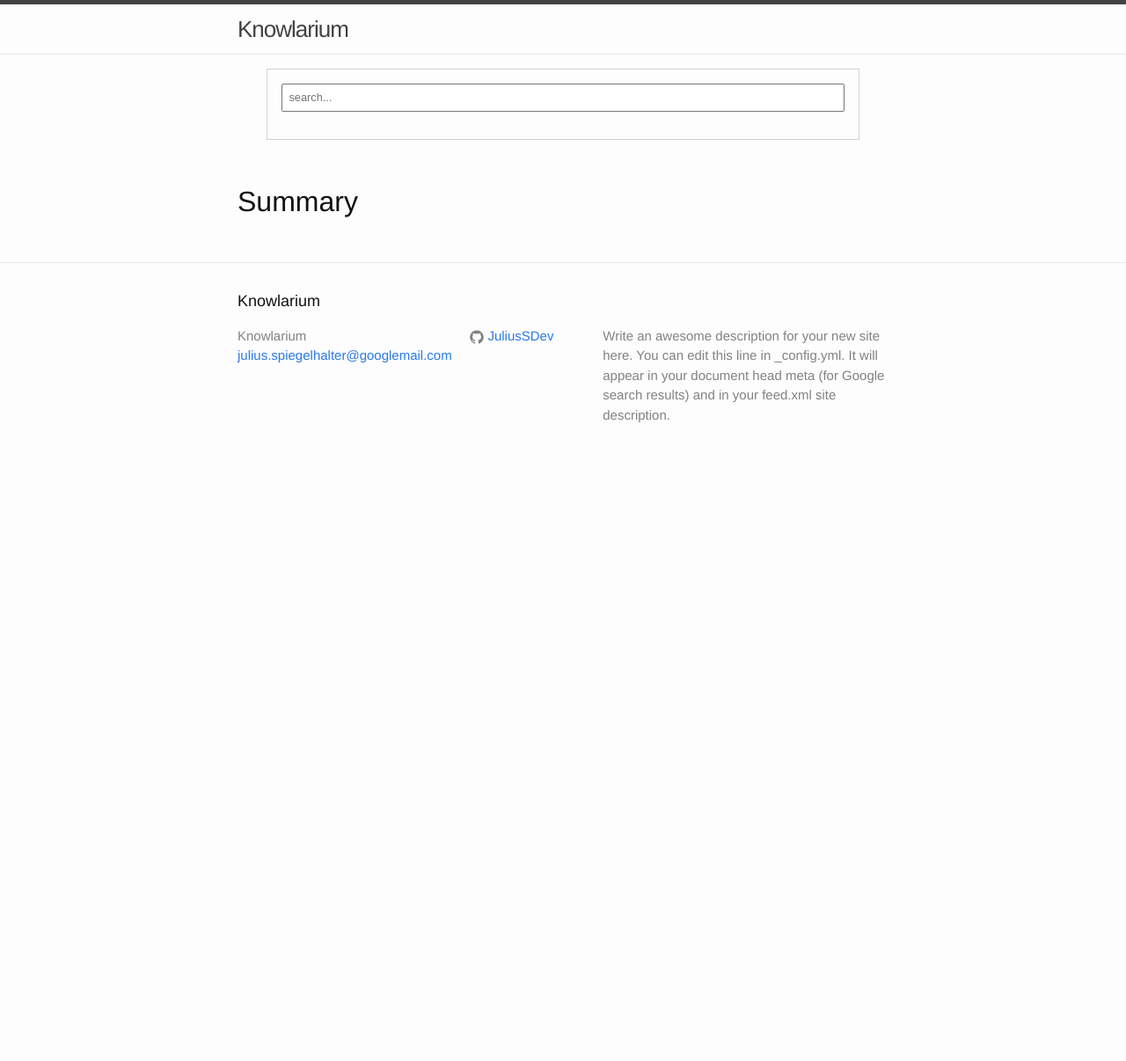
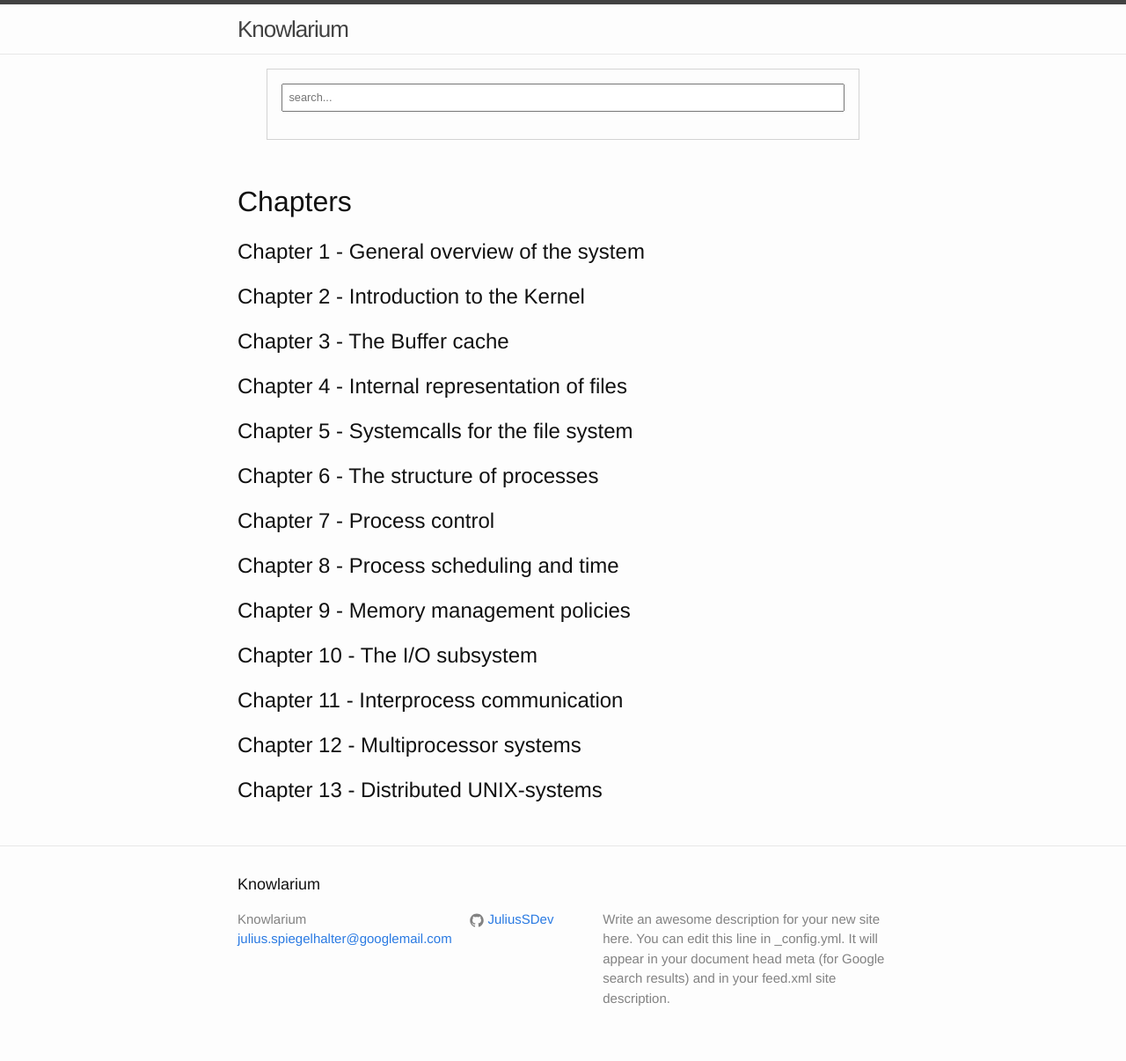
Before and after one commit to JuliusSDev/juliussdev.github.io, a Jekyll site: the page built from books/non-fictional/maurice-j-bach-the-design-of-the-unix-operating-system.md, in a window 1280 px wide. Shown: the whole page at 88% size. Built offline with Jekyll 4.4.1, drawn with Linux system fonts in a browser that asks for light colours; before the commit the page ends 900 px from its top, so only the background shows below that.

Commit message:
Update chapters in "The design of the UNIX operating system" book

```diff
--- a/books/non-fictional/maurice-j-bach-the-design-of-the-unix-operating-system.md
+++ b/books/non-fictional/maurice-j-bach-the-design-of-the-unix-operating-system.md
@@ -6,4 +6,30 @@ tags: [fictional, books, unix, operating system, kernel]
 author: Maurice J. Bach
 ---
 
-# Summary
+# Chapters
+
+## Chapter 1 - General overview of the system
+
+## Chapter 2 - Introduction to the Kernel
+
+## Chapter 3 - The Buffer cache
+
+## Chapter 4 - Internal representation of files
+
+## Chapter 5 - Systemcalls for the file system
+
+## Chapter 6 - The structure of processes
+
+## Chapter 7 - Process control
+
+## Chapter 8 - Process scheduling and time
+
+## Chapter 9 - Memory management policies
+
+## Chapter 10 - The I/O subsystem
+
+## Chapter 11 - Interprocess communication
+
+## Chapter 12 - Multiprocessor systems
+
+## Chapter 13 - Distributed UNIX-systems
```
